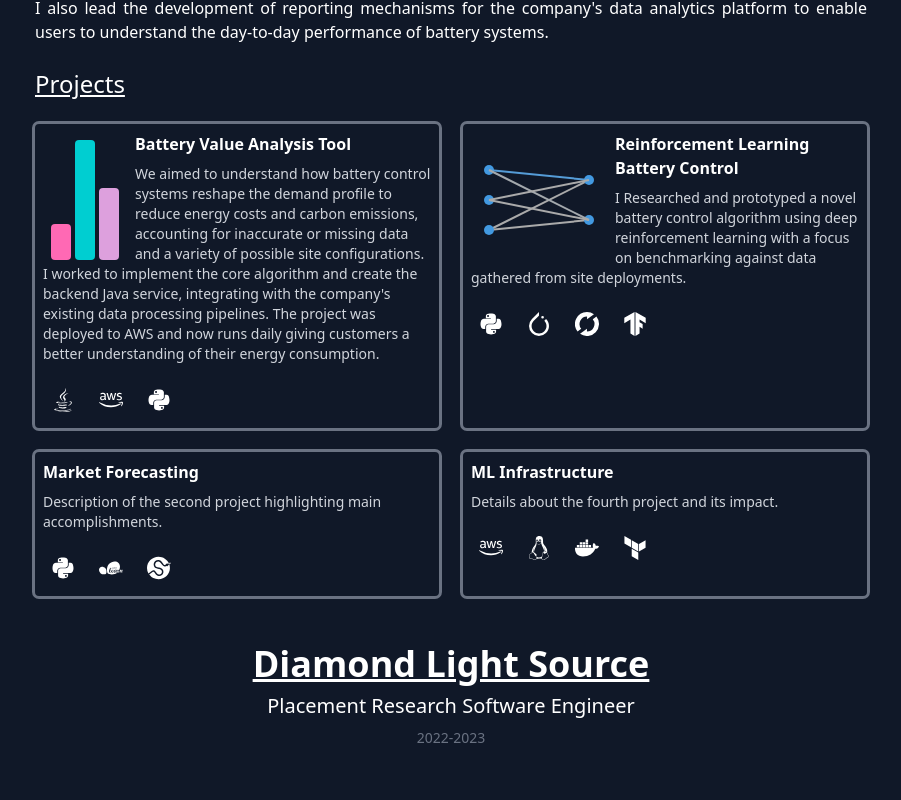
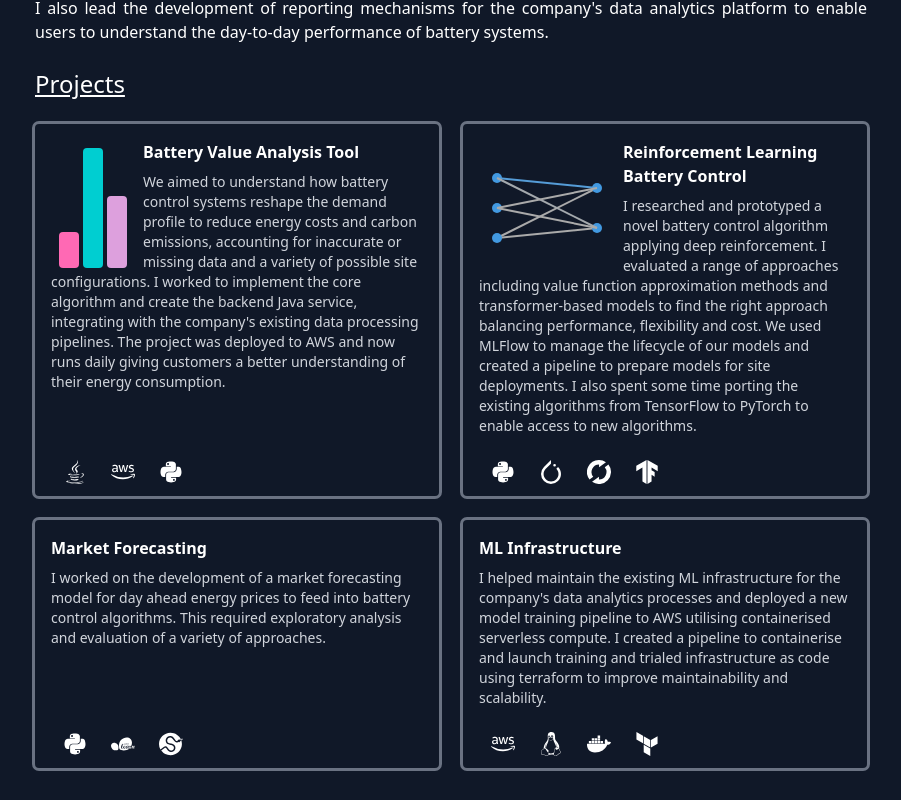
Before and after one commit to mpimblott/mpimblott.github.io, a React (Vite) app: page / in a window 1280 px wide. Shown: the part 1140-1940 px from the top of the page, without its empty margins (189-1090 px from the left). Built offline with nearby package versions, Linux system fonts and the light colour scheme.

Commit message:
Finish intial Gridimp content

```diff
--- a/src/components/project_card.tsx
+++ b/src/components/project_card.tsx
@@ -75,15 +75,17 @@ function ProjectCard({project, index, children}: {
     }}
     className="flex flex-row overflow-hidden outline-solid rounded-sm w-full h-full outline-gray-500 p-2"
   >
-    <div className="flow-root flex-col h-full justify-between">
-      {children && (<div className="float-left pr-4 pl-2 pt-2">
-        {children}
-      </div>)}
-      <div>
-        <h3 className="text-l font-semibold mb-2">{project.title}</h3>
-        <p className="text-gray-300 mb-4 text-sm">{project.description}</p>
+    <div className="flex flex-col justify-between w-full h-full m-2">
+      <div className="flow-root h-full">
+        {children && (<div className="float-left pr-4 pl-2 pt-2">
+          {children}
+        </div>)}
+        <div>
+          <h3 className="text-l font-semibold mb-2">{project.title}</h3>
+          <p className="text-gray-300 text-sm">{project.description}</p>
+        </div>
       </div>
-      <div className="flex flex-wrap gap-2">
+      <div className="flex flex-wrap gap-2 pl-1 pb-1">
         {project.technologies.map((tech, i) => (<div key={i} className="relative group">
           <div className="p-2 rounded-full hover:bg-gray-700 transition-colors duration-200">
             <tech.icon className="w-6 h-6"/>
--- a/src/pages/gridimp.tsx
+++ b/src/pages/gridimp.tsx
@@ -22,18 +22,24 @@ const projects: Project[] = [{
     }, {value: 0.6, colour: '#DDA0DD', label: 'Arbitrage Value'}]}/>
 }, {
   title: "Reinforcement Learning Battery Control",
-  description: "I Researched and prototyped a novel battery control algorithm using deep reinforcement learning with" + " a focus on benchmarking against data gathered from site deployments.",
+  description: "I researched and prototyped a novel battery control algorithm applying deep reinforcement. I evaluated a range of approaches including value function approximation " +
+    "methods and transformer-based models to find the right approach balancing performance, flexibility and cost. We used MLFlow " +
+    "to manage the lifecycle of our models and created a pipeline to prepare models for site deployments. I also spent some time " +
+    "porting the existing algorithms from TensorFlow to PyTorch to enable access to new algorithms.",
   technologies: [Python, Pytorch, MlFlow, TensorFlow],
   link: "#",
   children: <div className="h-30 w-30"><ConnectedNetwork/></div>
 }, {
   title: "Market Forecasting",
-  description: "Description of the second project highlighting main accomplishments.",
+  description: "I worked on the development of a market forecasting model for day ahead energy prices to feed into battery control algorithms. " +
+  "This required exploratory analysis and evaluation of a variety of approaches.",
   technologies: [Python, ScikitLearn, SciPy],
   link: "#"
 }, {
   title: "ML Infrastructure",
-  description: "Details about the fourth project and its impact.",
+  description: "I helped maintain the existing ML infrastructure for the company's data analytics processes and deployed " +
+  "a new model training pipeline to AWS utilising containerised serverless compute. I created a pipeline to containerise and launch training " +
+  "and trialed infrastructure as code using terraform to improve maintainability and scalability.",
   technologies: [Aws, Linux, Docker, Terraform],
   link: "#"
 }];
```
